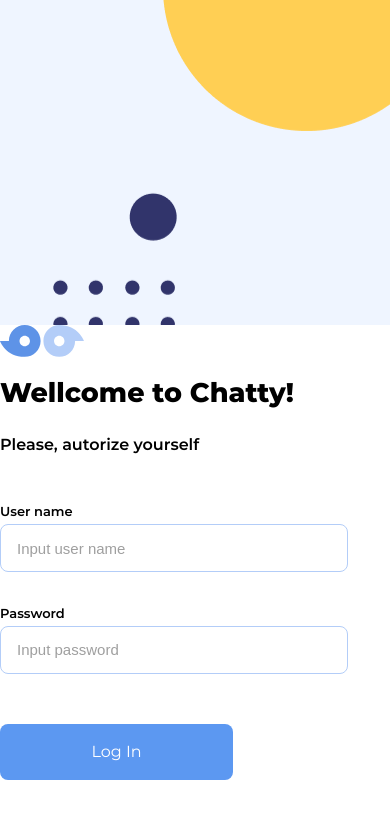
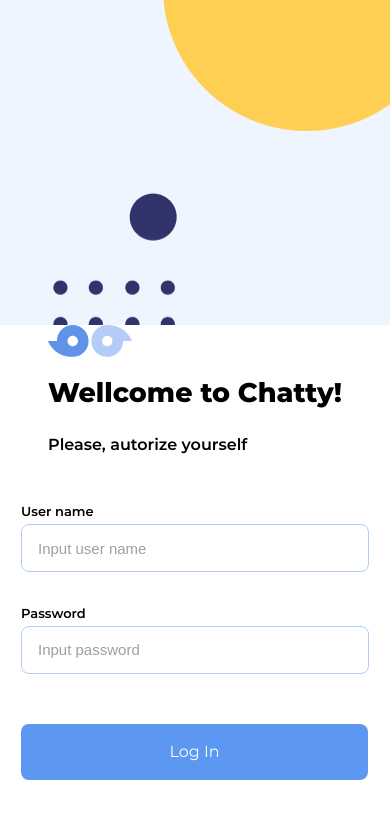
Before and after one commit to maksimov-evgeniy/chat-app, a React (Create React App) app: page / in a window 390 px wide. Shown: the top 818 px of the page. Built offline with nearby package versions, Linux system fonts and the light colour scheme.

Commit message:
feat: add some styles in login template

```diff
--- a/src/components/templates/LoginTemplate/style.css
+++ b/src/components/templates/LoginTemplate/style.css
@@ -51,5 +51,10 @@
   }
   .login-template__login {
     padding: 0;
+    align-items: center;
+    padding: 0 13px;
+  }
+  .form .form__button {
+    width: 347px;
   }
 }
```
